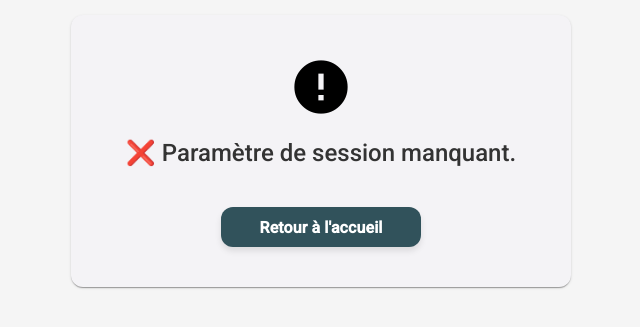
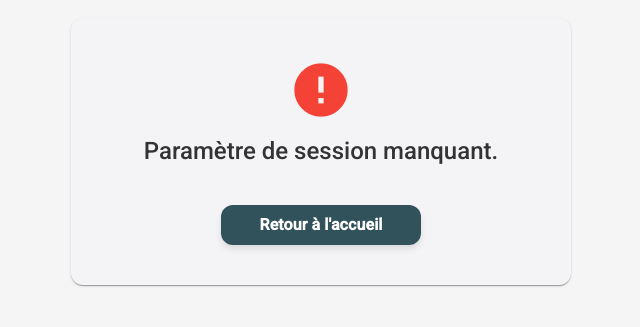
Before and after one commit to anna97490/vacances-tranquilles-front, an Angular app: page /success in a window 1280 px wide. Shown: the part 249-576 px from the top of the page, without its empty margins (319-959 px from the left). Built offline with nearby package versions, Linux system fonts and the light colour scheme.

Commit message:
refactor: use Material icons in success component

```diff
--- a/src/app/pages/success/success.component.html
+++ b/src/app/pages/success/success.component.html
@@ -1,16 +1,17 @@
 <div class="success-container">
   <mat-card class="success-card">
     <div class="success-content">
-      <mat-icon class="success-icon" *ngIf="!isLoading">
-        {{ message.includes('✅') ? 'check_circle' : 'error' }}
-      </mat-icon>
-
       <div class="loading-spinner" *ngIf="isLoading">
         <mat-icon class="spinner">refresh</mat-icon>
         <span>Confirmation en cours...</span>
       </div>
 
-      <h2 class="message" *ngIf="!isLoading">{{ message }}</h2>
+      <div class="message-container" *ngIf="!isLoading">
+        <mat-icon class="message-icon" [class.success-icon]="messageType === 'success'" [class.error-icon]="messageType === 'error'">
+          {{ messageType === 'success' ? 'check_circle' : 'error' }}
+        </mat-icon>
+        <h2 class="message">{{ message }}</h2>
+      </div>
 
       <div class="actions" *ngIf="!isLoading">
         <button mat-raised-button class="home-button" (click)="goToHome()">
--- a/src/app/pages/success/success.component.scss
+++ b/src/app/pages/success/success.component.scss
@@ -21,16 +21,23 @@
   gap: 20px;
 }
 
-.success-icon {
+.message-container {
+  display: flex;
+  flex-direction: column;
+  align-items: center;
+  gap: 15px;
+}
+
+.message-icon {
   font-size: 64px;
   width: 64px;
   height: 64px;
 
-  &.check_circle {
+  &.success-icon {
     color: #4caf50;
   }
 
-  &.error {
+  &.error-icon {
     color: #f44336;
   }
 }
--- a/src/app/pages/success/success.component.ts
+++ b/src/app/pages/success/success.component.ts
@@ -22,13 +22,15 @@ export class SuccessComponent implements OnInit {
   private readonly envService = inject(EnvService);
 
   message = '';
+  messageType: 'success' | 'error' = 'success';
   isLoading = true;
 
   ngOnInit(): void {
     const sessionId = this.route.snapshot.queryParamMap.get('session_id');
     if (!sessionId) {
       this.isLoading = false;
-      this.message = '❌ Paramètre de session manquant.';
+      this.messageType = 'error';
+      this.message = 'Paramètre de session manquant.';
       return;
     }
     this.confirmReservation(sessionId);
@@ -39,11 +41,13 @@ export class SuccessComponent implements OnInit {
       .pipe(finalize(() => (this.isLoading = false)), take(1))
       .subscribe({
         next: () => {
-          this.message = '✅ Réservation confirmée !';
+          this.messageType = 'success';
+          this.message = 'Réservation confirmée !';
         },
         error: (error) => {
           console.error('Erreur lors de la confirmation:', error);
-          this.message = '❌ Une erreur est survenue lors de la confirmation.';
+          this.messageType = 'error';
+          this.message = 'Une erreur est survenue lors de la confirmation.';
         }
       });
   }
```
